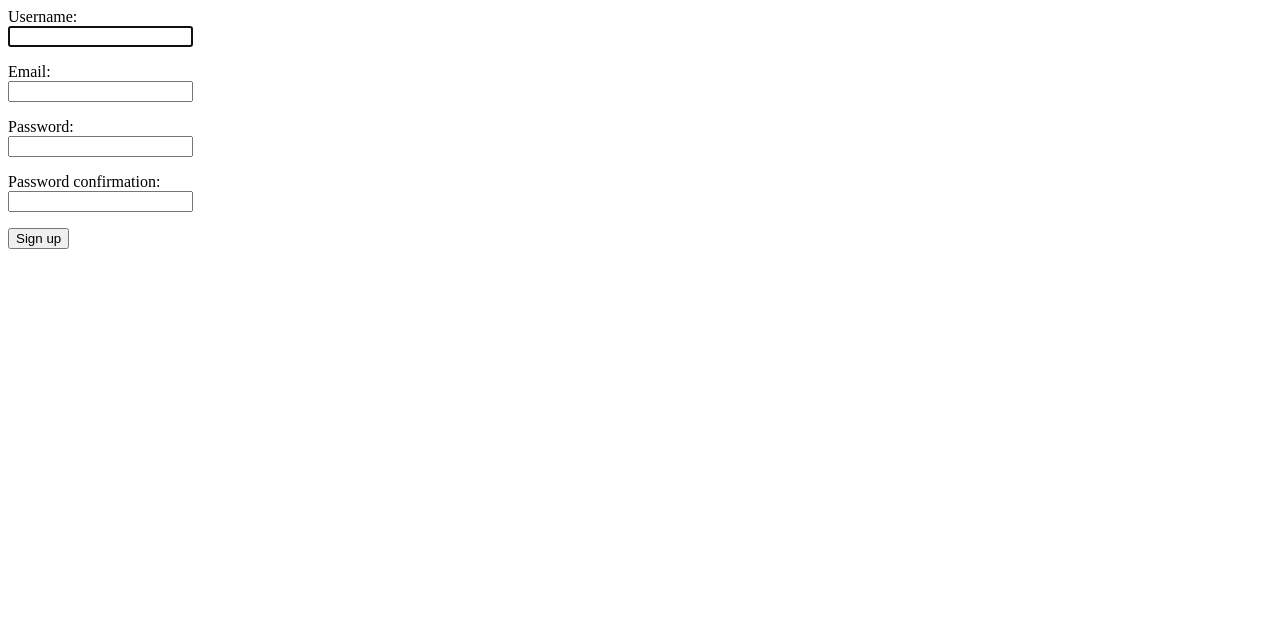
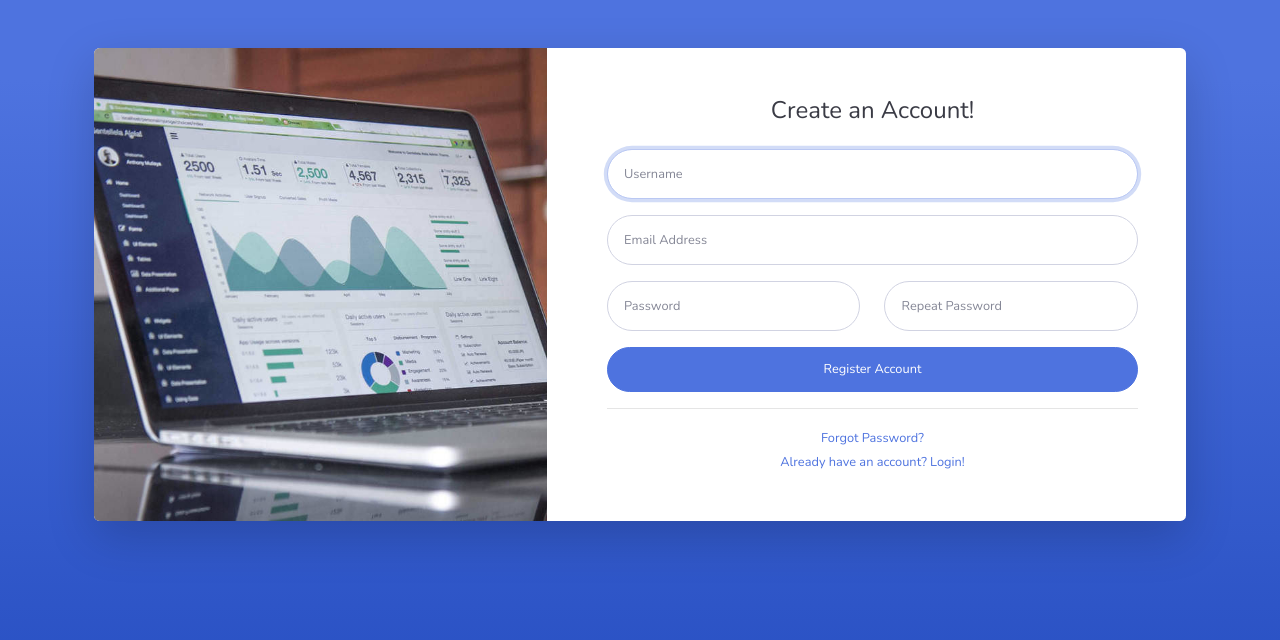
Before and after one commit to Intellia-SME/OptiPLANT, a Django app: page /accounts/signup/ in a window 1280 px wide. Shown: the top 640 px of the page. Run offline with Django 3.2, Linux system fonts and the light colour scheme; some libraries are stand-ins or nearby versions.

Commit message:
Customizing signup page

```diff
--- a/apps/accounts/templates/accounts/signup.html
+++ b/apps/accounts/templates/accounts/signup.html
@@ -1,14 +1,60 @@
-<form method="post">
-    {% csrf_token %}
-    {% for field in form %}
-    <p>
-        {{ field.label_tag }}
-        <br>
-        {{ field }}
-        {% for error in field.errors %}
-            <p>{{ error }}</p>
-        {% endfor %}
-    </p>
-    {% endfor %}
-    <button type="submit">Sign up</button>
-</form>
+{% extends 'base.html' %}
+
+{% block content %}
+<div class="container">
+    <div class="card o-hidden border-0 shadow-lg my-5">
+        <div class="card-body p-0">
+            <div class="row">
+                <div class="col-lg-5 d-none d-lg-block optiplant-bg-login-image"></div>
+                <div class="col-lg-7">
+                    <div class="p-5">
+                        <div class="text-center">
+                            <h1 class="h4 text-gray-900 mb-4">Create an Account!</h1>
+                        </div>
+                        {% if form.errors %}
+                            <div class="text-danger">
+                                {% for key,value in form.errors.items %}
+                                    <p>{{ value }}</p>
+                                {% endfor %}
+                            </div>
+                        {% endif %}
+                        <form class="user" method="post">
+                            {% csrf_token %}
+                            <div class="form-group">
+                                <input type="text" class="form-control form-control-user"
+                                    name="username" maxlength="150" autofocus="" required="" id="id_username"
+                                    placeholder="Username">
+                            </div>
+                            <div class="form-group">
+                                <input type="email" class="form-control form-control-user"
+                                    name="email" maxlength="254" required="" id="id_email"
+                                    placeholder="Email Address">
+                            </div>
+                            <div class="form-group row">
+                                <div class="col-sm-6 mb-3 mb-sm-0">
+                                    <input type="password" class="form-control form-control-user"
+                                        name="password1" autocomplete="new-password" required="" id="id_password1" aria-autocomplete="list"
+                                        placeholder="Password">
+                                </div>
+                                <div class="col-sm-6">
+                                    <input type="password" class="form-control form-control-user"
+                                        name="password2" autocomplete="new-password" required="" id="id_password2"
+                                        placeholder="Repeat Password">
+                                </div>
+                            </div>
+                            <input type="submit" class="btn btn-primary btn-user btn-block" value="Register Account"></input>
+                        </form>
+                        <hr>
+                        <div class="text-center">
+                            <a class="small" href="{% url 'accounts:password_reset' %}">Forgot Password?</a>
+                        </div>
+                        <div class="text-center">
+                            <a class="small" href="{% url 'accounts:login' %}">Already have an account? Login!</a>
+                        </div>
+                    </div>
+                </div>
+            </div>
+        </div>
+    </div>
+</div>
+{% endblock content %}
```
